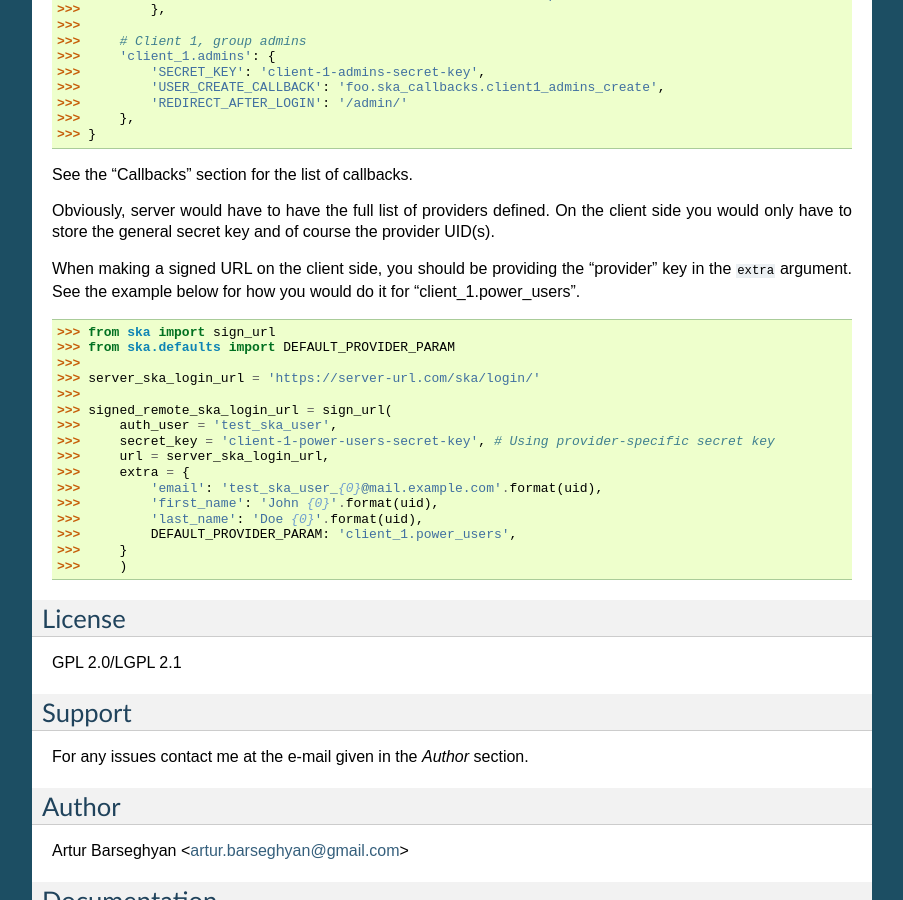
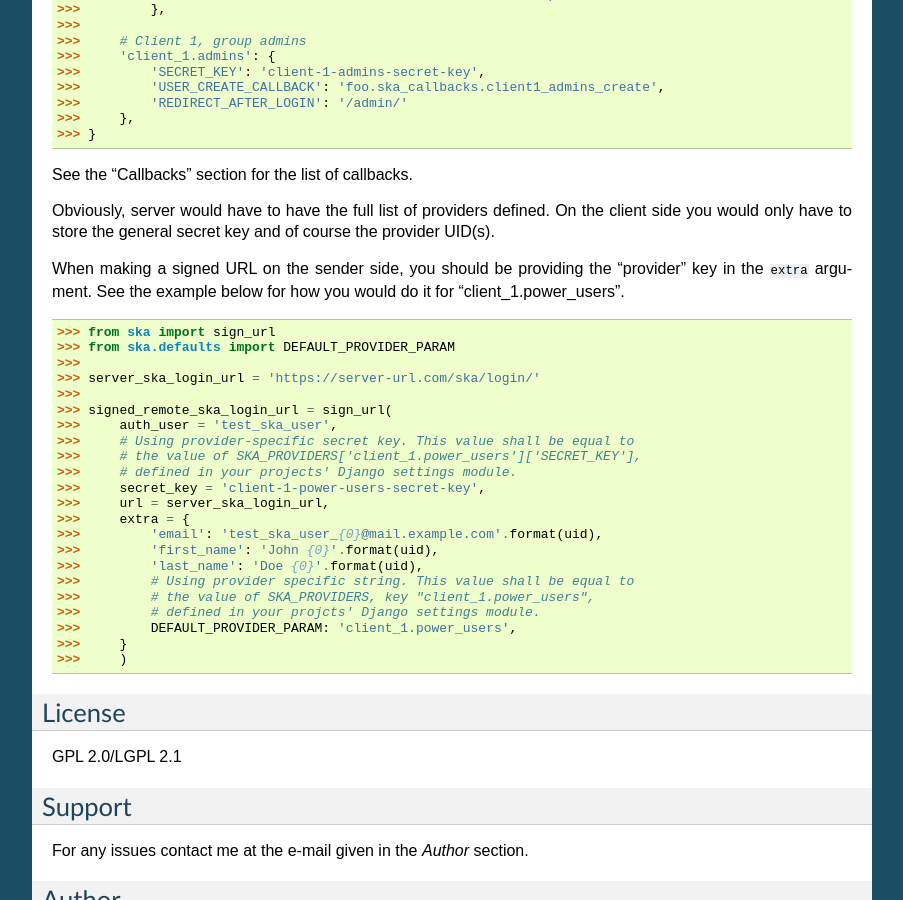
Before and after one commit to barseghyanartur/ska, a Sphinx documentation site: the page built from docs/index.rst, in a window 1280 px wide and 900 px high, scrolled down 11344 px. Shown: the whole window, without its empty margins (198-1101 px from the left). Built offline with Sphinx 7.4.7, drawn with Linux system fonts in a browser that asks for light colours; pages that are not in the unit, such as notebooks, are missing from menus.

Commit message:
docs updated

```diff
--- a/docs/index.rst
+++ b/docs/index.rst
@@ -622,7 +622,7 @@ See the "Callbacks" section for the list of callbacks.
 Obviously, server would have to have the full list of providers defined. On the client side
 you would only have to store the general secret key and of course the provider UID(s).
 
-When making a signed URL on the client side, you should be providing the "provider" key in
+When making a signed URL on the sender side, you should be providing the "provider" key in
 the ``extra`` argument. See the example below for how you would do it for "client_1.power_users".
 
 >>> from ska import sign_url
@@ -632,12 +632,18 @@ the ``extra`` argument. See the example below for how you would do it for "clien
 >>>
 >>> signed_remote_ska_login_url = sign_url(
 >>>     auth_user = 'test_ska_user',
->>>     secret_key = 'client-1-power-users-secret-key', # Using provider-specific secret key
+>>>     # Using provider-specific secret key. This value shall be equal to
+>>>     # the value of SKA_PROVIDERS['client_1.power_users']['SECRET_KEY'],
+>>>     # defined in your projects' Django settings module.
+>>>     secret_key = 'client-1-power-users-secret-key',
 >>>     url = server_ska_login_url,
 >>>     extra = {
 >>>         'email': 'test_ska_user_{0}@mail.example.com'.format(uid),
 >>>         'first_name': 'John {0}'.format(uid),
 >>>         'last_name': 'Doe {0}'.format(uid),
+>>>         # Using provider specific string. This value shall be equal to
+>>>         # the value of SKA_PROVIDERS, key "client_1.power_users",
+>>>         # defined in your projcts' Django settings module.
 >>>         DEFAULT_PROVIDER_PARAM: 'client_1.power_users',
 >>>     }
 >>>     )
```
Also changed, not shown: README.rst (+8 -2 lines).
